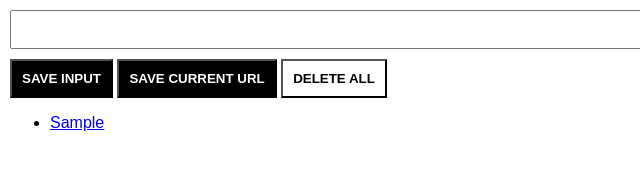
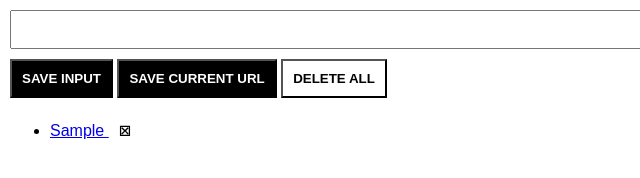
Before and after one commit to rax02/myTip, a browser extension: page index.html in a window 1280 px wide. Both pictures are taken after typing "Sample" into the empty fields and a click on the button "SAVE INPUT". Shown: the full height of the page, 0-640 px from the left. Drawn offline with Linux system fonts and the light colour scheme.

Commit message:
new delete feature

```diff
--- a/index.css
+++ b/index.css
@@ -28,3 +28,9 @@ button {
     background: white;
     color: black;
 }
+
+#delete-mark{
+    border: 0px;
+    background: white;
+    color: black;
+}
--- a/js/index.js
+++ b/js/index.js
@@ -1,4 +1,4 @@
-console.log("my LEADS extension")
+console.log("myTip extension")
 let myLeads = []
 
 
@@ -7,6 +7,7 @@ const inputButton = document.getElementById("input-btn")
 const ulElement = document.getElementById("ul-el")
 const deleteButton = document.getElementById("delete-btn")
 const saveUrlButton = document.getElementById("save-url-btn")
+
 
 // localStorage.setItem("myLeads",JSON.stringify(myLeads))
 // localStorage.getItem("myLeads")
@@ -35,11 +36,13 @@ saveUrlButton.addEventListener("click", function () {
 
 })
 
-deleteButton.addEventListener("dblclick", function () {
+deleteButton.addEventListener("click", function () {
     localStorage.clear()
     myLeads = []
     renderLeads()
 })
+
+
 
 function renderLeads() {
     let listItems = ""
@@ -61,6 +64,7 @@ function renderLeads() {
                 <a href='${myLeads[i]}' target='_blank'>
                     ${myLeads[i]}
                 </a>
+                <button id="delete-mark"> &#9746 </button>
             </li>
             `
     }
```
